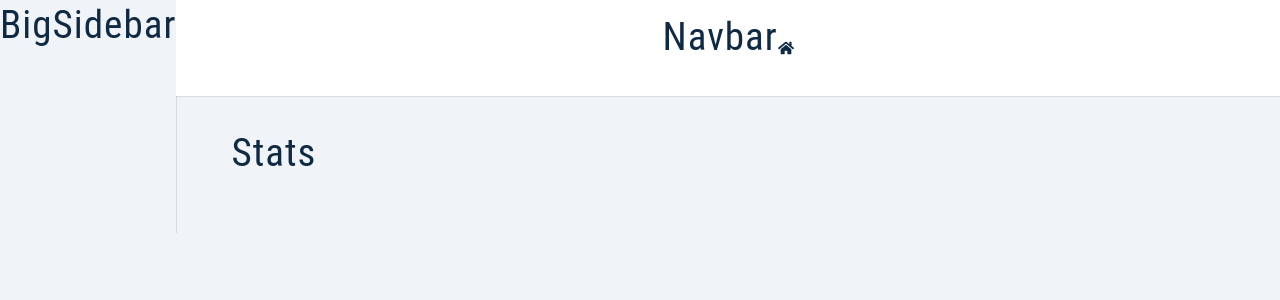
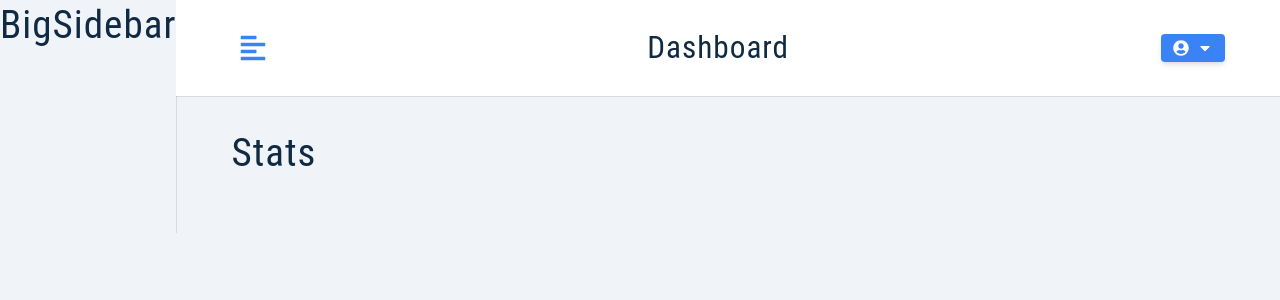
Before and after one commit to FadiZahhar/jobster, a React (Create React App) app: page / in a window 1280 px wide. Shown: the top 300 px of the page. Built offline with nearby package versions, Linux system fonts and the light colour scheme.

Commit message:
adding the toogle functionality using redux

```diff
--- a/src/components/Navbar.js
+++ b/src/components/Navbar.js
@@ -1,15 +1,50 @@
-import React from 'react'
-import Wrapper from '../assets/wrappers/Navbar'
-import {FaHome} from 'react-icons/fa';
+import Wrapper from '../assets/wrappers/Navbar';
+import { FaAlignLeft, FaUserCircle, FaCaretDown } from 'react-icons/fa';
+import Logo from './Logo';
+import { useState } from 'react';
+import { useDispatch, useSelector } from 'react-redux';
+import { toogleSidebar } from '../features/user/userSlice';
+
 
 const Navbar = () => {
+  const [showLogout, setShowLogout] = useState(false);
+  const { user } = useSelector((store) => store.user);
+  const dispatch = useDispatch();
+
+  const toogle = () => {
+      dispatch(toogleSidebar())
+  }
   return (
-      <Wrapper>
-          <h2>Navbar</h2>
-          <FaHome />
-      </Wrapper>
-
-  )
-}
-
-export default Navbar
+    <Wrapper>
+      <div className='nav-center'>
+        <button type='button' className='toggle-btn' onClick={toogle}>
+          <FaAlignLeft />
+        </button>
+        <div>
+          <Logo />
+          <h3 className='logo-text'>dashboard</h3>
+        </div>
+        <div className='btn-container'>
+          <button
+            type='button'
+            className='btn'
+            onClick={() => setShowLogout(!showLogout)}
+          >
+            <FaUserCircle />
+            {user?.name}
+            <FaCaretDown />
+          </button>
+          <div className={showLogout ? 'dropdown show-dropdown' : 'dropdown'}>
+            <button
+              type='button'
+              className='dropdown-btn'
+            >
+              logout
+            </button>
+          </div>
+        </div>
+      </div>
+    </Wrapper>
+  );
+};
+export default Navbar;
--- a/src/features/user/userSlice.js
+++ b/src/features/user/userSlice.js
@@ -5,6 +5,7 @@
 
 const initialState = {
     isLoading:false,
+    isSidebarOpen:false,
     user:getUserFromLocalStorage(),
 };
 
@@ -37,6 +38,11 @@
 const userSlice = createSlice({
     name:'user',
     initialState,
+    reducers: {
+        toogleSidebar:(state) => {
+            state.isSidebarOpen = !state.isSidebarOpen
+        }
+    },
     extraReducers:{
         [registerUser.pending]:(state) => {
             state.isLoading = true;
@@ -68,5 +74,5 @@
     }
 })
 
-
+export const {toogleSidebar} = userSlice.actions;
 export default userSlice.reducer;
```
